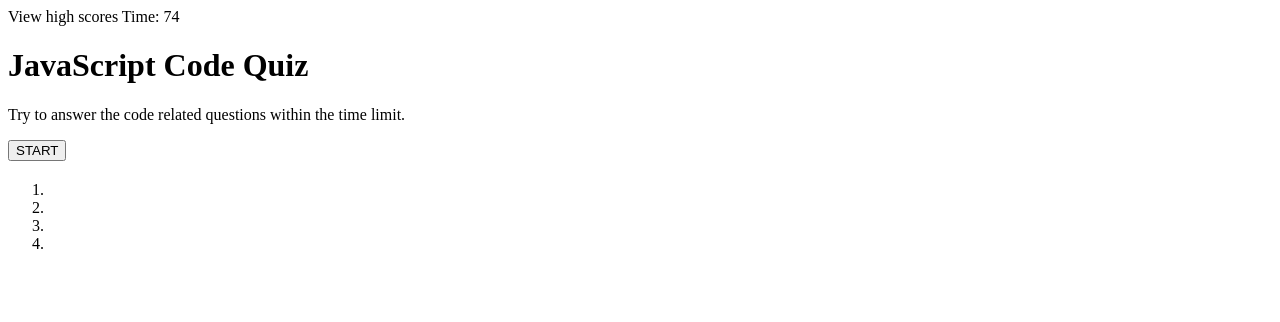
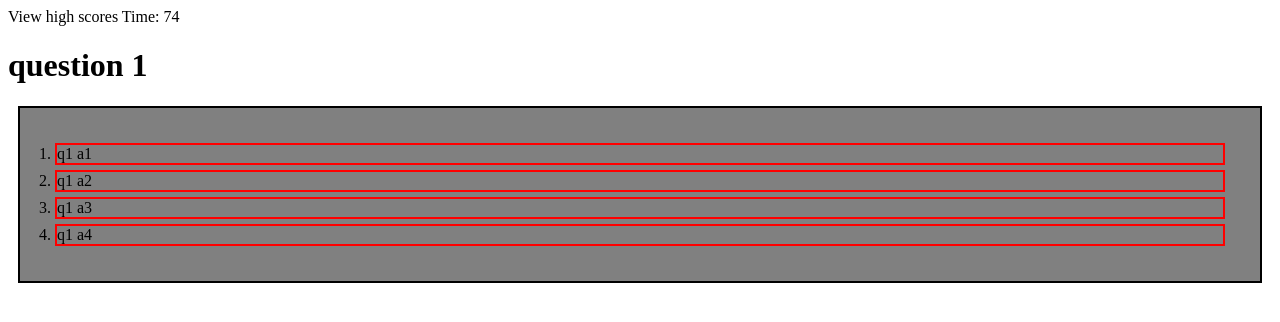
Before and after one commit to andrewmuhn/code-quiz, a plain HTML site: page index.html in a window 1280 px wide. Both pictures are taken after a click on the button "START". Drawn offline with Linux system fonts and the light colour scheme.

Commit message:
added object containing questions and answers

```diff
--- a/assets/css/style.css
+++ b/assets/css/style.css
@@ -0,0 +1,11 @@
+ol {
+    background-color: grey;
+    border: 2px solid black;
+    padding: 30px;
+    margin: 10px;
+}
+
+li {
+    border: 2px solid red;
+    margin: 5px;
+}
--- a/assets/js/script.js
+++ b/assets/js/script.js
@@ -1,11 +1,85 @@
 // ! Psuedo Code:
 // create a starter HTML page
-//
+//  -should include link to view high scores
+//  -should have a timer that begins when start button is pressed
+//  -should have a quiz title and description
+//  -should have a button that starts the quiz
+// When button is pressed a function should execute that:
+//  -begins timer countdown from 75seconds
+//  --if timer reaches zero before user finishes quiz then end quiz
+//  -title and description are replaced by multiple choice question
+//  --when an answer is selected the next question and answers are displayed
+//  --when an answer is selected 'Wrong!' or 'Right!' is displayed underneath
+//  --when that last question is answered the quiz ends and asks for initials to be entered to tie to highscore
+
+let quizObject = {
+  questions: ['question 1', 'question 2', 'question 3', 'question 4'],
+  q1Answers: ['q1 a1', 'q1 a2', 'q1 a3', 'q1 a4'],
+  q2Answers: ['q2 a1', 'q2 a2', 'q2 a3', 'q2 a4'],
+  q3Answers: ['q3 a1', 'q3 a2', 'q3 a3', 'q3 a4'],
+  q4Answers: ['q4 a1', 'q4 a2', 'q4 a3', 'q4 a4'],
+};
 
 
-let timerEL = document.getElementById('countdown');
-let scores = document.getElementById('scores');
-let start = document.getElementById('start');
+
+// get elements from html doc
+let timerEL = document.querySelector('#countdown');
+let scores = document.querySelector('#scores');
+let quizContainer = document.querySelector('#container');
+let question = document.querySelector('#questions');
+let description = document.querySelector('#description');
+let start = document.querySelector('#start');
+
+//create new elements to be appended
+let answersEl = document.createElement('ol');
+let answer1 = document.createElement('li');
+let answer2 = document.createElement('li');
+let answer3 = document.createElement('li');
+let answer4 = document.createElement('li');
+
+
+let quiz = () => {
+  //Don't display description and start button once quiz has begun
+  start.setAttribute('style', 'display: none;');
+  description.setAttribute('style', 'display: none;');
+
+  let state = quizContainer.getAttribute('data-state');
+  state = parseInt(state);
+  console.log(state);
+  if (state === 0) {
+    quizContainer.dataset.state++
+    console.log(quizContainer.getAttribute('data-state'));
+
+    //changes title to first question
+    question.textContent = quizObject.questions[0];
+
+    //Add on answer elements
+    quizContainer.appendChild(answersEl);
+    answersEl.appendChild(answer1);
+    answersEl.appendChild(answer2);
+    answersEl.appendChild(answer3);
+    answersEl.appendChild(answer4);
+
+
+    //Add answer text to answer elements
+    answer1.textContent = quizObject.q1Answers[0];
+    answer2.textContent = quizObject.q1Answers[1];
+    answer3.textContent = quizObject.q1Answers[2];
+    answer4.textContent = quizObject.q1Answers[3];
+
+  }
+
+  //function listens for clicks on li inside of the answers ol and indexes the state by one
+  answersEl.addEventListener('click', function (event) {
+    let element = event.target;
+
+    if (element.matches('li')) {
+      quizContainer.dataset.state++
+      console.log(quizContainer.getAttribute('data-state'));
+    }
+  })
+
+
 
   let timer = () => {
     let timeLeft = 75;
@@ -21,5 +95,7 @@ let timer = () => {
       }
     }, 1000);
   }
+  timer();
+}
 
-start.addEventListener('click', timer);
+start.addEventListener('click', quiz);
--- a/index.html
+++ b/index.html
@@ -12,17 +12,10 @@
 <body>
     <span id="scores">View high scores</span>
     <span id="countdown"></span>
-    <div id="container">
-        <h1>JavaScript Code Quiz</h1>
-        <p>Try to answer the code related questions within the time limit.</p>
+    <div id="container" data-state="0">
+        <h1 id="questions">JavaScript Code Quiz</h1>
+        <p id="description">Try to answer the code related questions within the time limit.</p>
         <button id="start">START</button>
-        <h2 id="questions"></h2>
-        <ol id="answers">
-            <li id="answer-1"></li>
-            <li id="answer-2"></li>
-            <li id="answer-3"></li>
-            <li id="answer-4"></li>
-        </ol>
     </div>
     <script src="assets/js/script.js"></script>
 </body>
```
Lines whose indentation alone changed are shown as unchanged.
